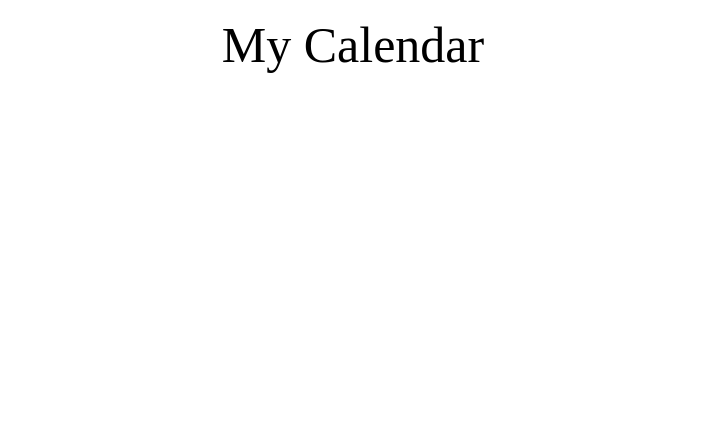
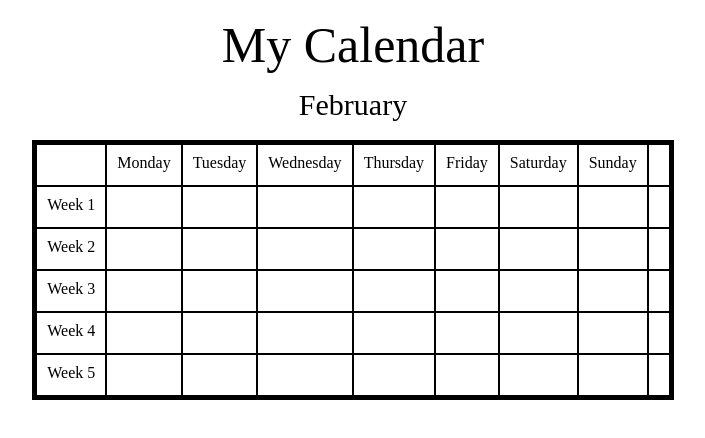
Before and after one commit to codefellows/seattle-code-201n30, a plain HTML site: page class-06/warm-up/index.html in a window 1280 px wide. Shown: the whole page, without its empty margins (287-992 px from the left). Drawn offline with Linux system fonts and the light colour scheme.

Commit message:
table prequel

```diff
--- a/class-06/warm-up/index.html
+++ b/class-06/warm-up/index.html
@@ -14,9 +14,9 @@
   </header>
   <main>
     <section id="my-calendar">
-      <h2></h2>
       <!--GENERATE ME-->
-      <!-- <table>
+      <!-- <h2></h2> -->
+<!-- <table>
         <thead>
           <tr>
             <th></th>
@@ -27,7 +27,7 @@
             <td></td>
           </tr>
         </tbody>
-      </table> -->
+    </table> -->
     </section>
   </main>
   <footer></footer>
--- a/class-06/warm-up/js/app.js
+++ b/class-06/warm-up/js/app.js
@@ -1 +1,62 @@
 'use strict';
+
+// >>>>> GLOBAL VARIABLES
+// >>>>> WINDOW INTO DOM
+
+const containerElement = document.getElementById('my-calendar');
+
+// >>>>> OBJECT LITERAL
+
+let myCalendar = {
+  daysOfWeek: ['', 'Monday', 'Tuesday', 'Wednesday', 'Thursday', 'Friday', 'Saturday', 'Sunday'],
+  month: 'February',
+  weeksInMonth: ['Week 1', 'Week 2', 'Week 3', 'Week 4', 'Week 5'],
+  render: function() {
+    const h2Elem = document.createElement('h2');
+    h2Elem.textContent = this.month,
+    containerElement.appendChild(h2Elem);
+
+    const tableElem = document.createElement('table');
+    containerElement.appendChild(tableElem);
+
+    const headerElem = document.createElement('thead');
+    tableElem.appendChild(headerElem);
+
+    const trHeaderElem = document.createElement('tr');
+    headerElem.appendChild(trHeaderElem);
+
+    for(let i = 0; i < this.daysOfWeek.length; i++){
+      const thElem = document.createElement('th');
+      thElem.textContent = this.daysOfWeek[i];
+      trHeaderElem.appendChild(thElem);
+    }
+
+    const tbodyElement = document.createElement('tbody');
+    tableElem.appendChild(tbodyElement);
+
+    // const trBodyElement = document.createElement('tr');
+    // tbodyElement.appendChild(trBodyElement);
+
+    // for(let i = 0; i < this.daysOfWeek.length; i++){
+    //   const tdElem = document.createElement('td');
+    //   trBodyElement.appendChild(tdElem);
+    // }
+
+    for (let i = 0; i < this.weeksInMonth.length; i++){
+      const trBodyElement = document.createElement('tr');
+      tbodyElement.appendChild(trBodyElement);
+
+      const rowTdElement = document.createElement('td');
+      trBodyElement.appendChild(rowTdElement);
+      rowTdElement.textContent = this.weeksInMonth[i];
+
+      for(let i = 0; i < this.daysOfWeek.length; i++){
+        const tdElem = document.createElement('td');
+        trBodyElement.appendChild(tdElem);
+      }
+    }
+
+  }
+}
+
+myCalendar.render();
```
Also changed, not shown: class-06/warm-up/css/style.css (line endings or trailing spaces).
